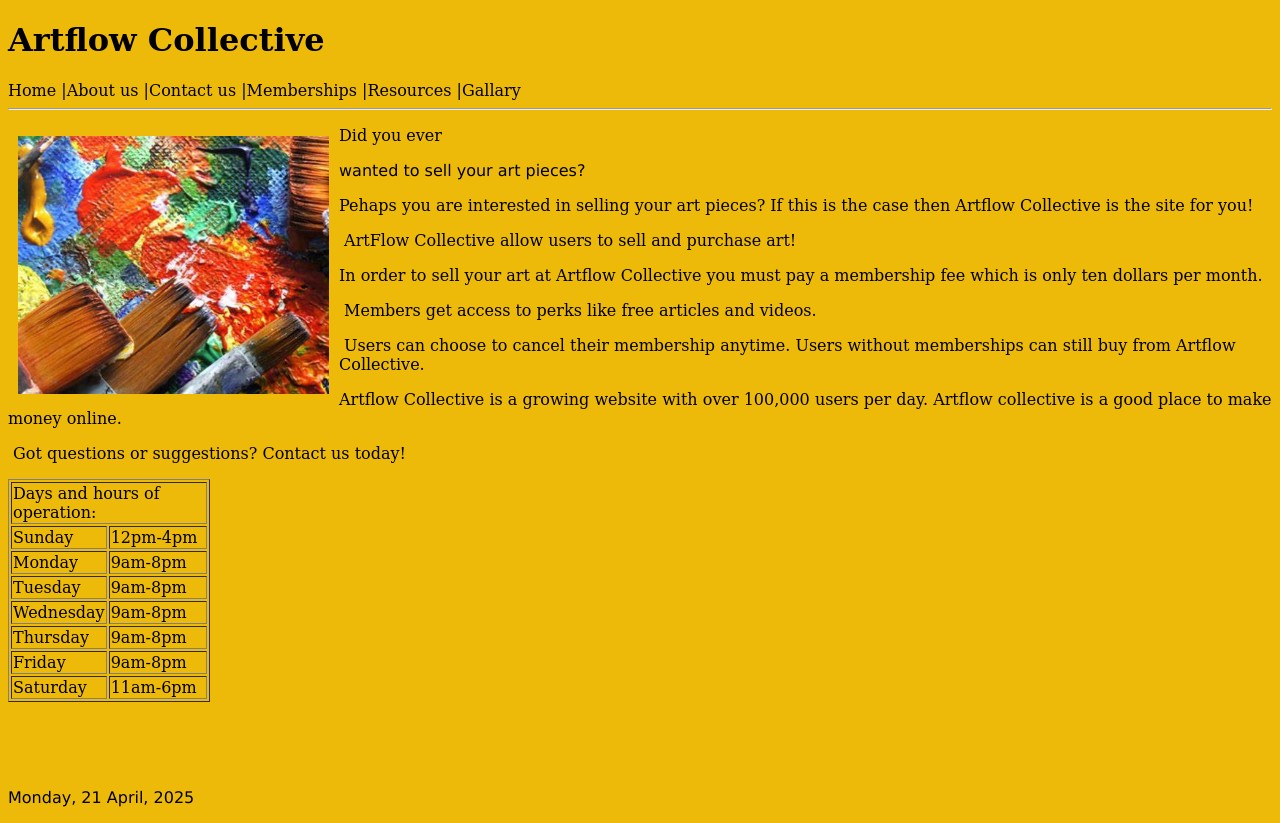
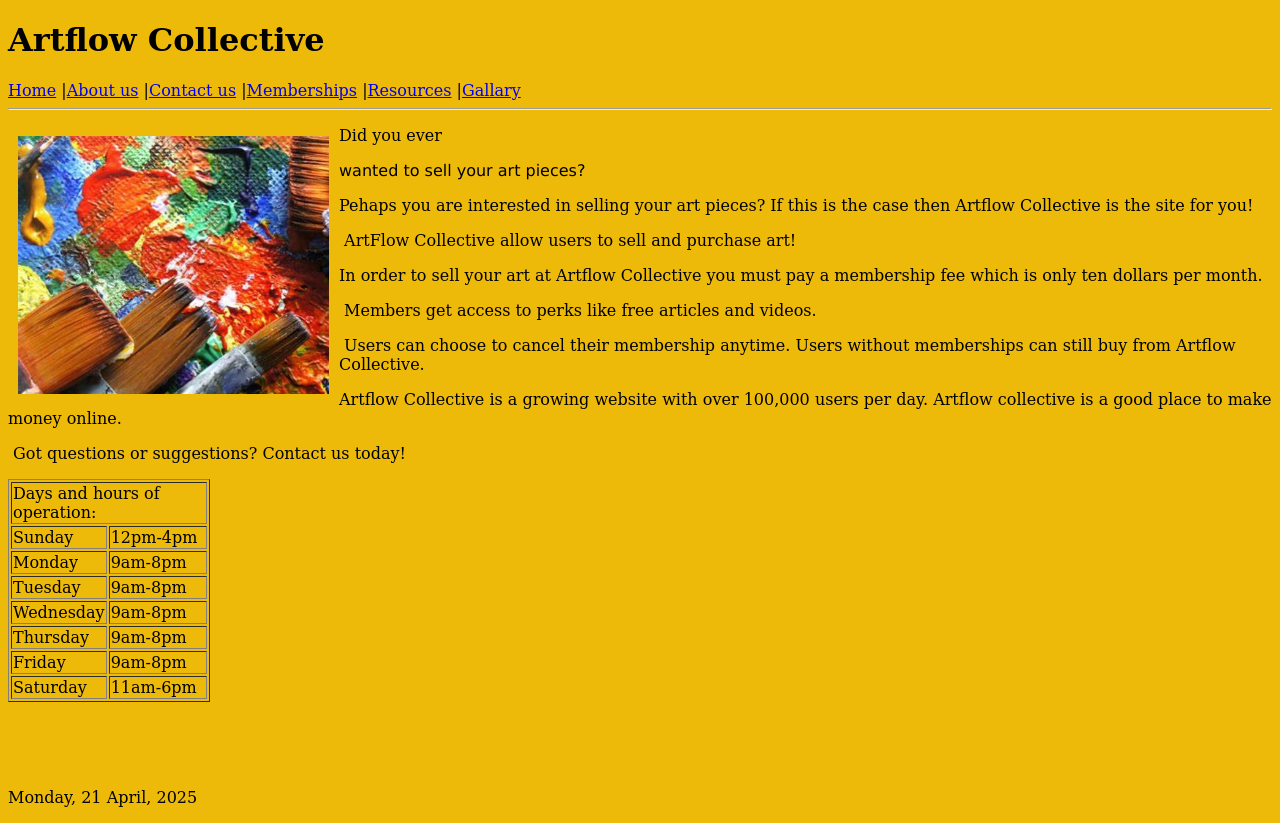
Before and after one commit to MW-123224/MW-123224.github.io, a plain HTML site: page index.html in a window 1280 px wide. Drawn offline with Linux system fonts and the light colour scheme.

Commit message:
Add files via upload

```diff
--- a/index.html
+++ b/index.html
@@ -30,6 +30,9 @@ body {
 td {
     font-family: Constantia, Lucida Bright, DejaVu Serif, Georgia, serif;
 }
+.datefont {
+    font-family: Constantia, Lucida Bright, DejaVu Serif, Georgia, serif;
+}
 </style>
 </head>
 
@@ -38,11 +41,7 @@ td {
 <span class="Navigationbarfont">
 <nav class="Navigationbarfont">
 
-  Home |About us |Contact us |Memberships |Resources |Gallary
-
-
-
-</nav>
+<a href="home.html">Home</a> |<a href="about.html">About us</a> |<a href="contact us.html">Contact us</a> |<a href="memberships.html">Memberships</a> |<a href="resources.html">Resources</a> |<a href="gallery.html">Gallary </a></nav>
 </span>
 <nav class="Navigationbarfont">
   <hr>
```
